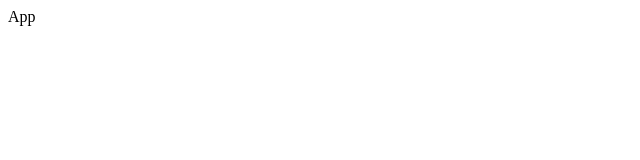
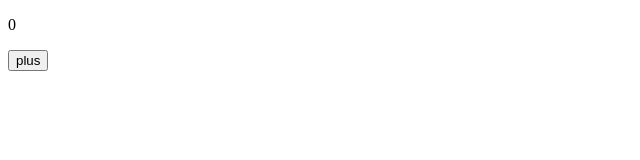
Before and after one commit to githubscientist/react-b51, a React (Vite) app: page / in a window 1280 px wide. Shown: the top 160 px of the page, without its empty margins (0-640 px from the left). Built offline with nearby package versions, Linux system fonts and the light colour scheme.

Commit message:
useState hook

```diff
--- a/src/App.jsx
+++ b/src/App.jsx
@@ -12,14 +12,16 @@ function App() {
 
   const [counter, setCounter] = useState(0);
 
-  setTimeout(() => {
+
+  function handleClick() {
     setCounter(counter + 1);
-  }, 1000);
-
-  console.log('rendering...', counter);
+  }
 
   return (
-    <div>App</div>
+    <div>
+      <p>{ counter }</p>
+      <button onClick={handleClick}>plus</button>
+    </div>
   )
 }
 
```
